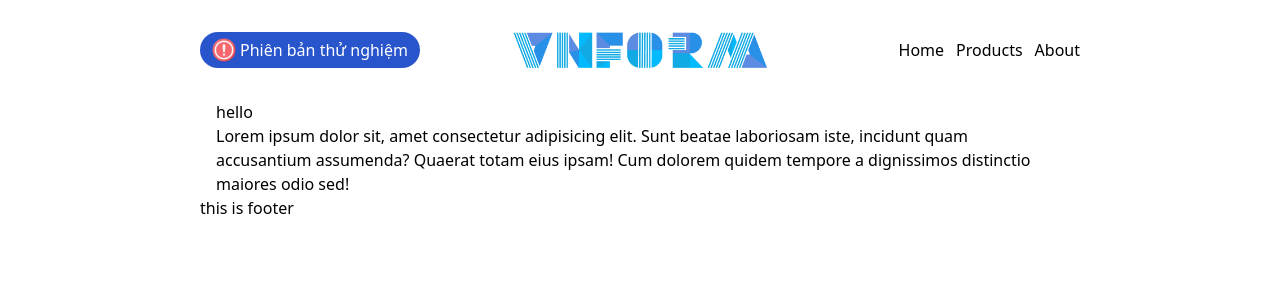
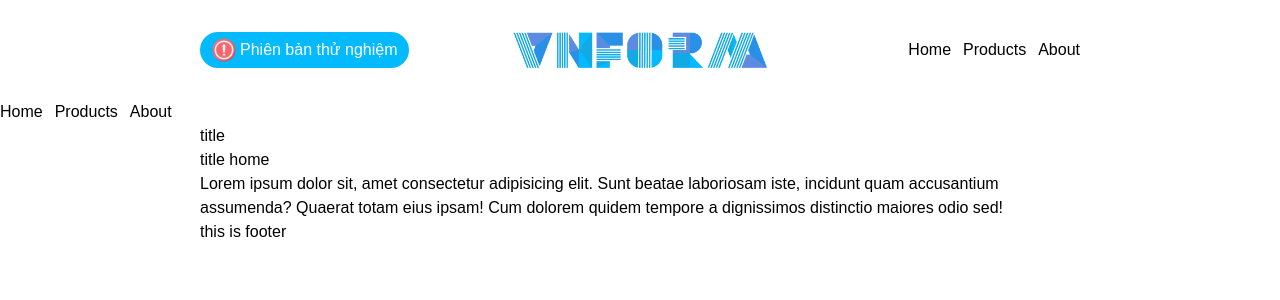
Before and after one commit to Hanh20021706/nuxtjs, a Nuxt app: page / in a window 1280 px wide. Shown: the top 300 px of the page. Built offline with nearby package versions, Linux system fonts and the light colour scheme.

Commit message:
config i18n translate

```diff
--- a/assets/css/tailwind.css
+++ b/assets/css/tailwind.css
@@ -3,10 +3,13 @@
 @tailwind utilities;
 
 body {
-  @apply max-w-[1520px] m-auto px-[200px];
+  font-family: "Be Vietnam Pro", sans-serif;
 }
 
 @layer components {
+  .container {
+    @apply max-w-[1520px] m-auto px-[200px];
+  }
   .button {
     @apply bg-black text-white px-2 py-1 rounded-md text-sm;
   }
--- a/components/Header.vue
+++ b/components/Header.vue
@@ -1,7 +1,7 @@
 <template>
-  <div class="grid grid-cols-12 gap-2 py-[32px]">
+  <div class="container grid grid-cols-12 gap-2 py-[32px]">
     <div class="col-span-4 flex inline-block">
-      <div class="bg-secondary flex items-center gap-1 px-[12px] rounded-full">
+      <div class="bg-blueLight flex items-center gap-1 px-[12px] rounded-full">
         <img src="./../assets/./icons/image 31.svg" alt="" />
         <span class="text-white"> Phiên bản thử nghiệm</span>
       </div>
@@ -17,6 +17,11 @@
       </ul>
     </div>
   </div>
+  <ul class="flex gap-3 items-center">
+    <li><NuxtLink to="/">Home</NuxtLink></li>
+    <li><NuxtLink to="/products">Products</NuxtLink></li>
+    <li><NuxtLink to="/about">About</NuxtLink></li>
+  </ul>
 </template>
 
 <script setup></script>
--- a/layouts/default.vue
+++ b/layouts/default.vue
@@ -4,10 +4,10 @@
     <!-- header -->
     <Header />
     <!-- giống như hiển thị các nội dung ở các trang   -->
-    <div class="container mx-auto px-4">
+    <div class="container">
       <slot />
     </div>
-    <div class="">
+    <div class="container">
       <h2>this is footer</h2>
     </div>
   </div>
--- /dev/null
+++ b/locales/en-US.json
@@ -0,0 +1,6 @@
+{
+  "title": "title",
+  "home": {
+    "title": "title home"
+  }
+}
--- /dev/null
+++ b/locales/vi-VN.json
@@ -0,0 +1,6 @@
+{
+  "title": "tiêu đề",
+  "home": {
+    "title": "tiêu đề home"
+  }
+}
--- a/nuxt.config.ts
+++ b/nuxt.config.ts
@@ -1,6 +1,6 @@
 // https://nuxt.com/docs/api/configuration/nuxt-config
 export default defineNuxtConfig({
-  modules: ["@nuxtjs/tailwindcss"],
+  modules: ["@nuxtjs/tailwindcss", "@nuxtjs/i18n"],
   // SEO và meta
   app: {
     head: {
@@ -10,4 +10,26 @@ export default defineNuxtConfig({
       meta: [{ name: "description", content: "My amazing site." }],
     },
   },
+
+  // i18n
+  i18n: {
+    // Module Options
+    lazy: true,
+    langDir: "locales",
+    strategy: "prefix_except_default",
+    locales: [
+      {
+        code: "en",
+        iso: "en-US",
+        name: "English",
+        file: "en-US.json", // Tên file dịch ngôn ngữ tiếng Anh
+      },
+      {
+        code: "vi",
+        iso: "vi-VN",
+        name: "Vietnamese",
+        file: "vi-VN.json", // Tên file dịch ngôn ngữ tiếng Việt
+      },
+    ],
+  },
 });
--- a/package.json
+++ b/package.json
@@ -15,6 +15,8 @@
     "vue-router": "^4.3.0"
   },
   "devDependencies": {
+    "@nuxtjs/google-fonts": "^3.2.0",
+    "@nuxtjs/i18n": "^8.2.0",
     "@nuxtjs/tailwindcss": "^6.11.4"
   }
 }
--- a/pages/index.vue
+++ b/pages/index.vue
@@ -1,7 +1,9 @@
 <script setup></script>
 
 <template>
-  <div class="">hello</div>
+  <!-- cách translate -->
+  <div class="">{{ $t("title") }}</div>
+  <div class="">{{ $t("home.title") }}</div>
   <p>
     Lorem ipsum dolor sit, amet consectetur adipisicing elit. Sunt beatae
     laboriosam iste, incidunt quam accusantium assumenda? Quaerat totam eius
--- a/pages/products/[id].vue
+++ b/pages/products/[id].vue
@@ -1,6 +1,10 @@
 <template>
   <div>
     <h2>{{ product.title }}</h2>
+
+    <!-- id -->
+    <h2>id is : {{ $route.params.id }}</h2>
+    <!-- end -->
     <h2>this is product detail anh id: {{ id }}</h2>
     <img alt="" :src="product.image" class="w-[100px] h-[100px]" />
     <p>{{ product.price }}</p>
--- a/tailwind.config.js
+++ b/tailwind.config.js
@@ -6,6 +6,14 @@ export default {
       colors: {
         primary: "#faa51a",
         secondary: "#2854cc",
+        blueLight: "#04BAFF",
+        originLight: "#FEE9C8",
+        originLight2: "#FFF6E8",
+        white: "#ffffff",
+        black: "#1B1B1B",
+        gray: "#7C7C7C",
+        whiteLight: "#F2F2F2",
+        blueDark: "#0C266F",
       },
     },
   },
```
Also changed, not shown: 1 other file (tests, documents, lock files or other folders).
